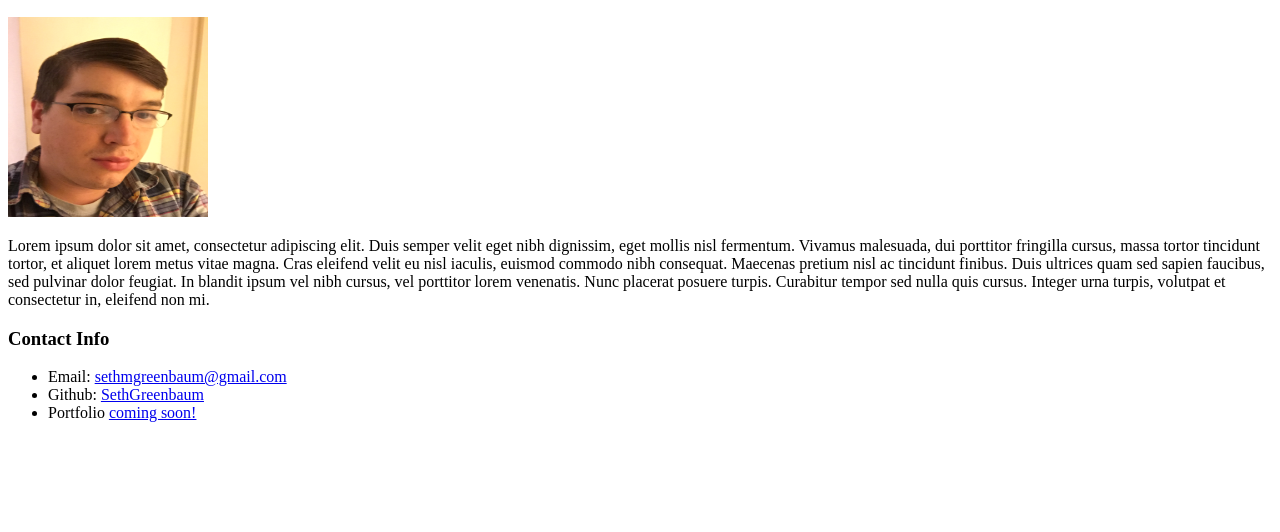
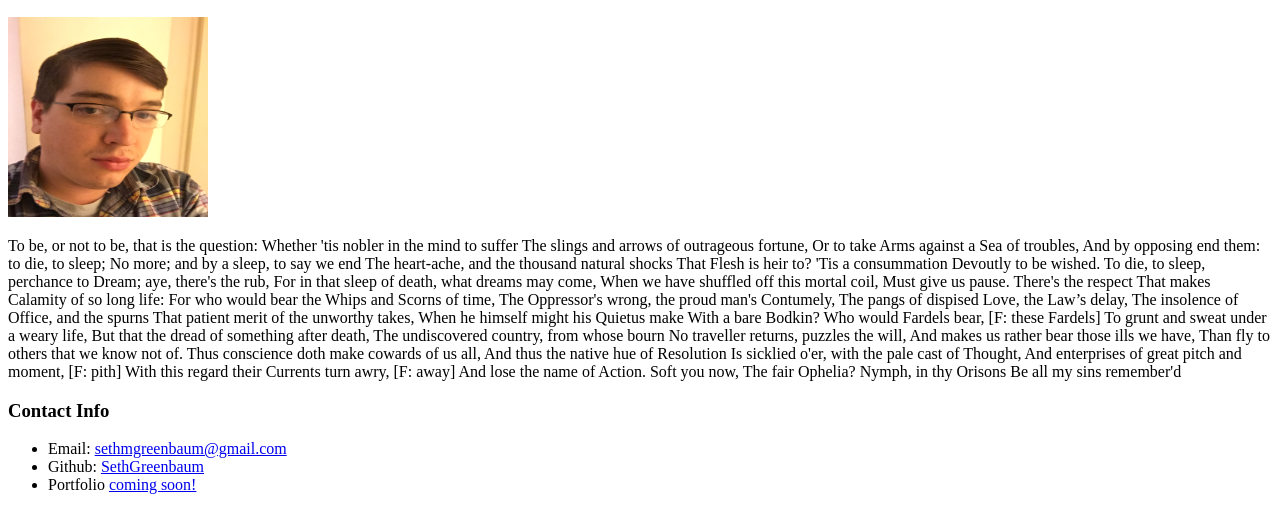
Before and after one commit to SethGreenbaum/Test, a plain HTML site: page index.html in a window 1280 px wide. Shown: the part 110-642 px from the top of the page. Drawn offline with Linux system fonts and the light colour scheme.

Commit message:
Shakespeare

```diff
--- a/index.html
+++ b/index.html
@@ -12,7 +12,41 @@
         </h2>
         <img src="seth.jpg" alt="Seth Pic" style="width:200px;height:200px;">
         <p>
-            Lorem ipsum dolor sit amet, consectetur adipiscing elit. Duis semper velit eget nibh dignissim, eget mollis nisl fermentum. Vivamus malesuada, dui porttitor fringilla cursus, massa tortor tincidunt tortor, et aliquet lorem metus vitae magna. Cras eleifend velit eu nisl iaculis, euismod commodo nibh consequat. Maecenas pretium nisl ac tincidunt finibus. Duis ultrices quam sed sapien faucibus, sed pulvinar dolor feugiat. In blandit ipsum vel nibh cursus, vel porttitor lorem venenatis. Nunc placerat posuere turpis. Curabitur tempor sed nulla quis cursus. Integer urna turpis, volutpat et consectetur in, eleifend non mi.
+            To be, or not to be, that is the question:
+Whether 'tis nobler in the mind to suffer
+The slings and arrows of outrageous fortune,
+Or to take Arms against a Sea of troubles,
+And by opposing end them: to die, to sleep;
+No more; and by a sleep, to say we end
+The heart-ache, and the thousand natural shocks
+That Flesh is heir to? 'Tis a consummation
+Devoutly to be wished. To die, to sleep,
+perchance to Dream; aye, there's the rub,
+For in that sleep of death, what dreams may come,
+When we have shuffled off this mortal coil,
+Must give us pause. There's the respect
+That makes Calamity of so long life:
+For who would bear the Whips and Scorns of time,
+The Oppressor's wrong, the proud man's Contumely,
+The pangs of dispised Love, the Law’s delay,
+The insolence of Office, and the spurns
+That patient merit of the unworthy takes,
+When he himself might his Quietus make
+With a bare Bodkin? Who would Fardels bear, [F: these Fardels]
+To grunt and sweat under a weary life,
+But that the dread of something after death,
+The undiscovered country, from whose bourn
+No traveller returns, puzzles the will,
+And makes us rather bear those ills we have,
+Than fly to others that we know not of.
+Thus conscience doth make cowards of us all,
+And thus the native hue of Resolution
+Is sicklied o'er, with the pale cast of Thought,
+And enterprises of great pitch and moment, [F: pith]
+With this regard their Currents turn awry, [F: away]
+And lose the name of Action. Soft you now,
+The fair Ophelia? Nymph, in thy Orisons
+Be all my sins remember'd
         </p>
         <h3>
             Contact Info
```
